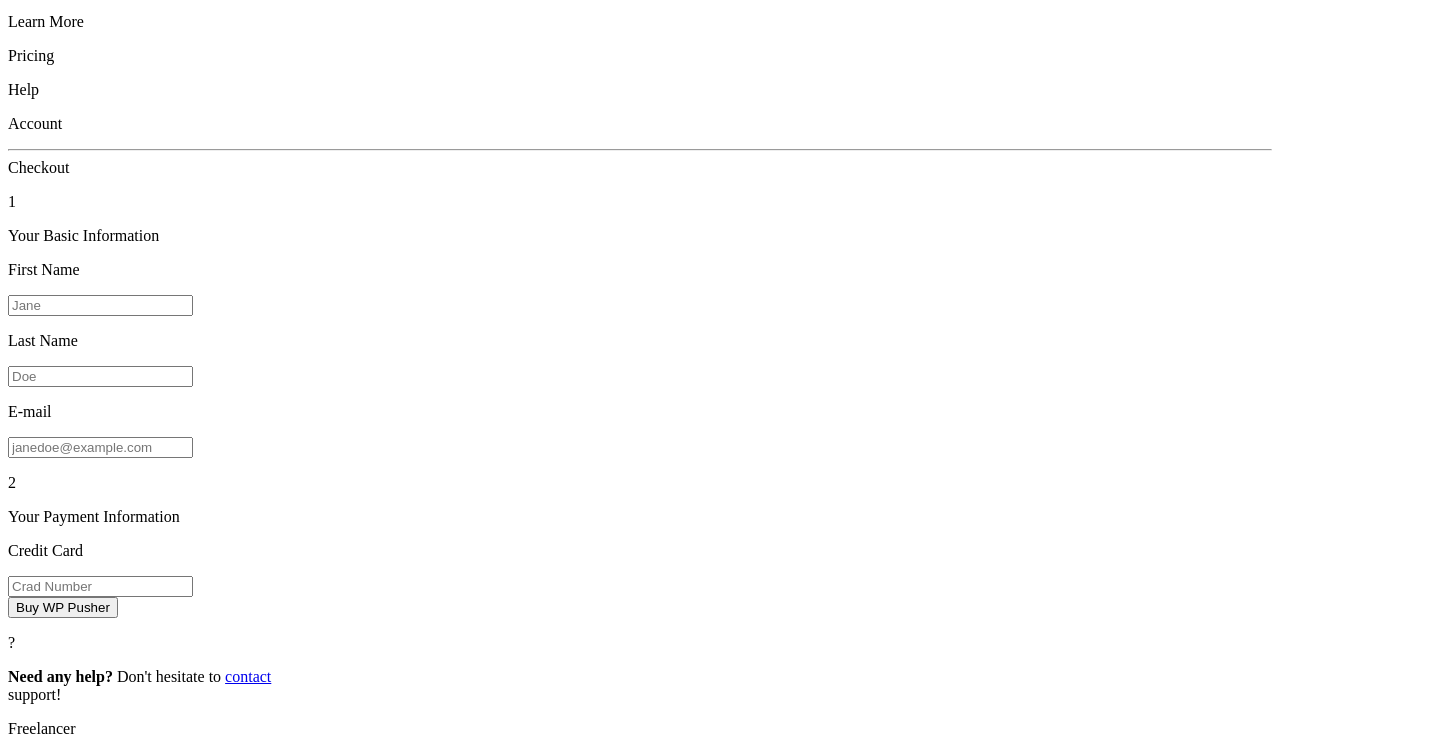
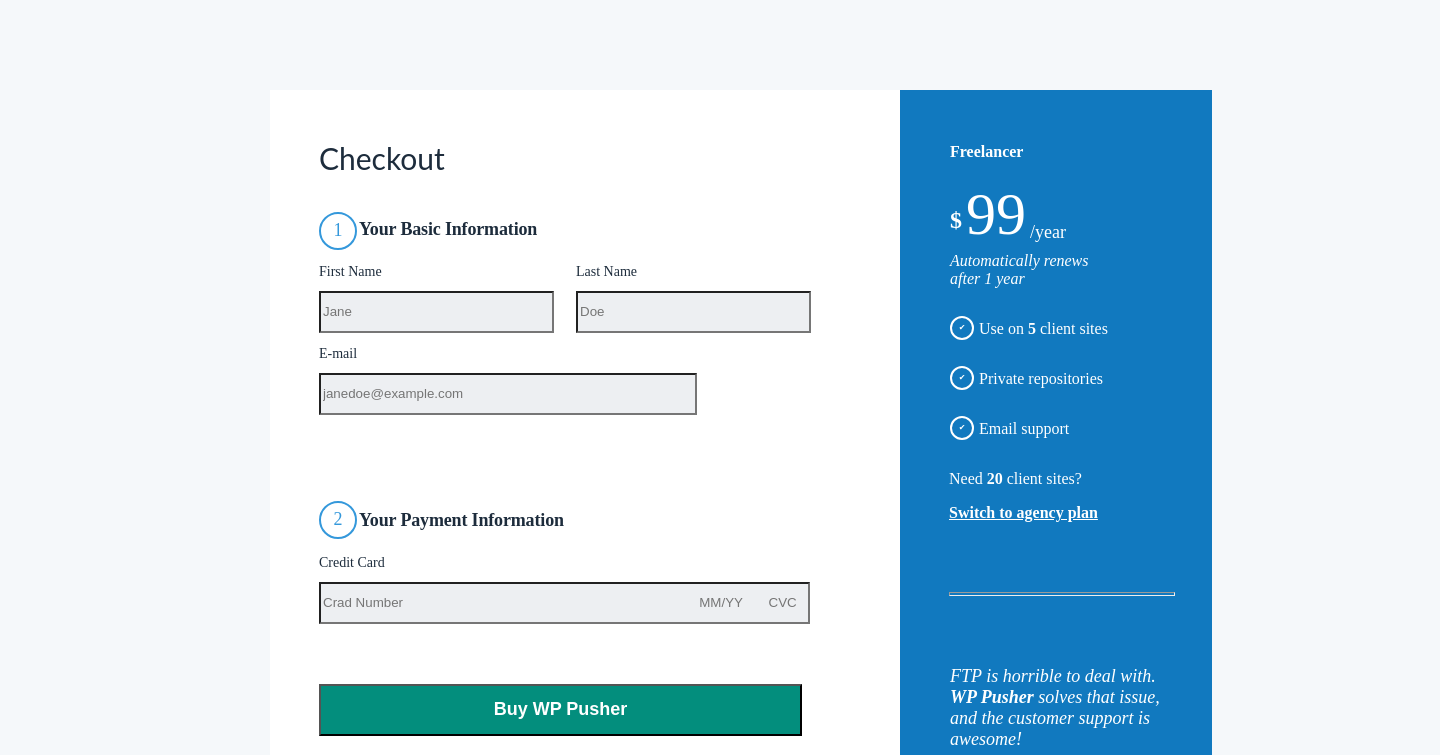
Before and after one commit to Modred14/web-pusher, a plain HTML site: page index.html in a window 1280 px wide. Shown: the part 101-856 px from the top of the page, 1440 px wide, since content can reach past the window. Drawn offline with Linux system fonts and the light colour scheme; files whose address does not match are found by name.

Commit message:
Update index.html

```diff
--- a/index.html
+++ b/index.html
@@ -4,7 +4,7 @@
     <meta charset="UTF-8">
     <meta name="viewport" content="width=device-width, initial-scale=1.0">
     <title>Wp Pusher Checkout</title>
-    <link rel="stylesheet" href=".index.css">
+    <link rel="stylesheet" href="./index.css">
 </head>
 <body>
     <header class="header5">
```
